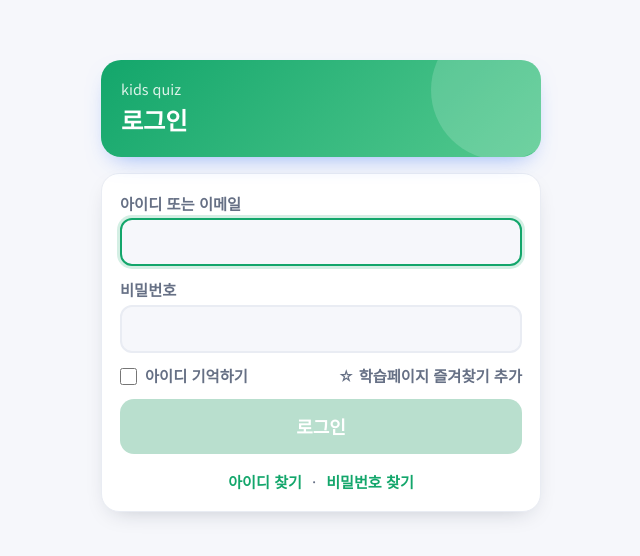
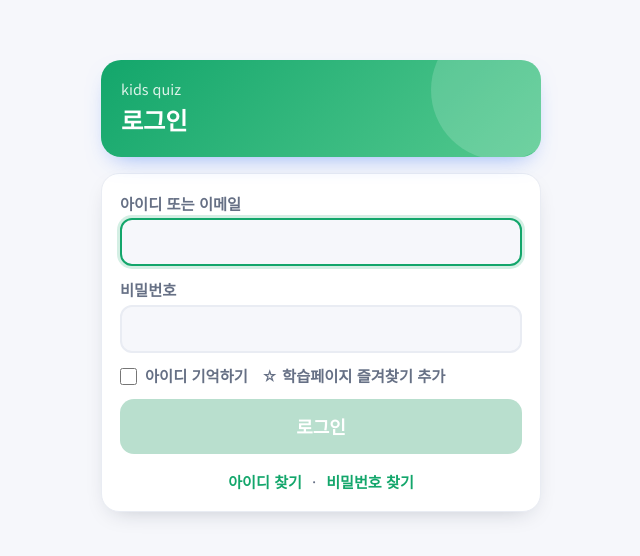
Before and after one commit to yoonwooj/study, a React (Vite) app: page / in a window 1280 px wide. Shown: the part 114-670 px from the top of the page, without its empty margins (319-959 px from the left). Built offline with nearby package versions, Linux system fonts and the light colour scheme; no server answers.

Commit message:
Keep login bookmark action beside remember ID

```diff
--- a/src/styles.css
+++ b/src/styles.css
@@ -318,8 +318,9 @@ h1,h2,h3,p{margin:0}
 .remember-id{display:flex;align-items:center;gap:8px;align-self:flex-start;color:var(--sub);font-size:.85rem;font-weight:600;cursor:pointer;user-select:none}
 .remember-id input{width:17px;height:17px;margin:0;accent-color:var(--pri)}
 .remember-id span{line-height:1.4}
-.login-utility-row{display:flex;align-items:center;justify-content:space-between;gap:8px;flex-wrap:wrap}
-.login-bookmark-button{padding:0;color:var(--sub);font-size:.85rem;font-weight:600;line-height:1.4;text-align:left}
+.login-utility-row{display:flex;flex-direction:row;align-items:center;justify-content:flex-start;gap:14px;flex-wrap:nowrap;white-space:nowrap;min-width:0}
+.login-utility-row .remember-id{flex:0 0 auto;align-self:center}
+.login-bookmark-button{display:inline-flex;align-items:center;flex:0 0 auto;padding:0;color:var(--sub);font-size:.85rem;font-weight:600;line-height:1.4;text-align:left;white-space:nowrap}
 .login-bookmark-button:hover{text-decoration:underline}
 .login-bookmark-help{display:grid;gap:4px;padding:10px 12px;border-radius:10px;background:var(--bg);color:var(--sub);font-size:.78rem;line-height:1.6}
 .login-bookmark-help strong{color:var(--ink);font-size:.82rem}
```
